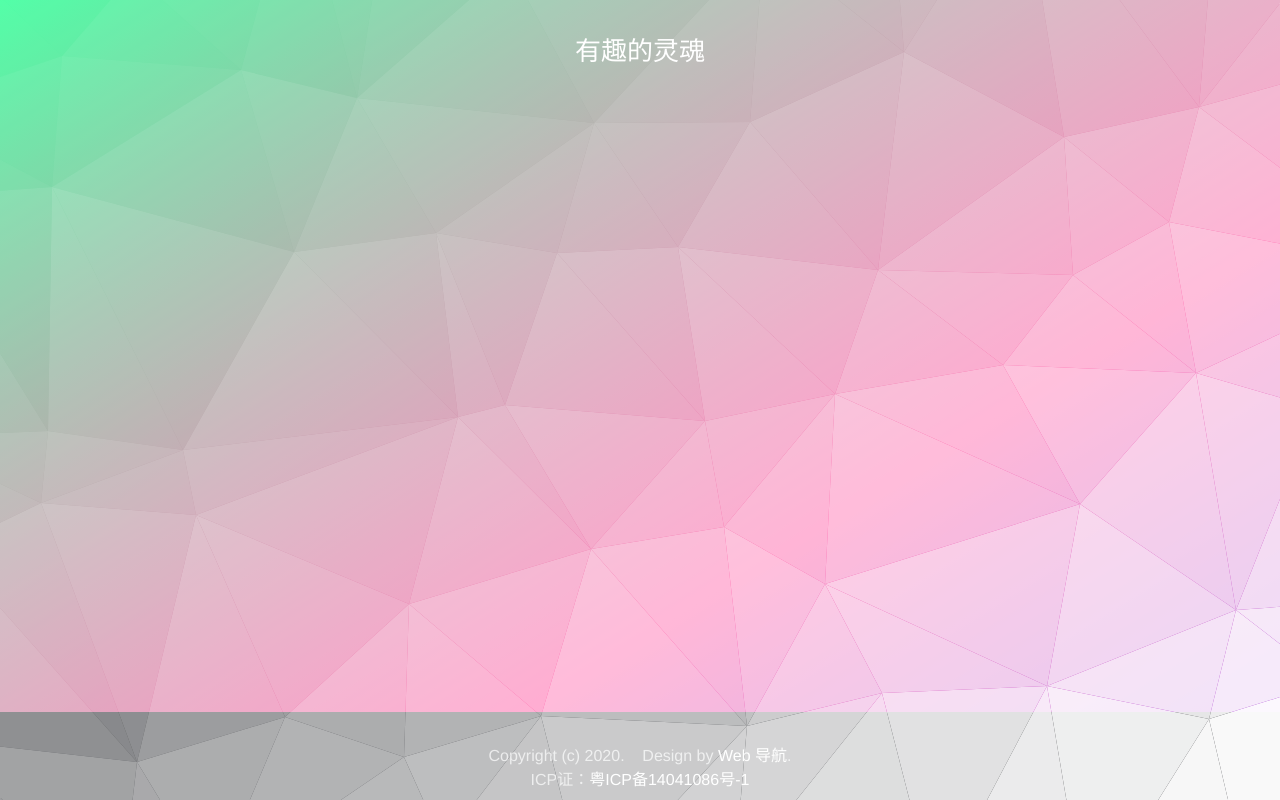
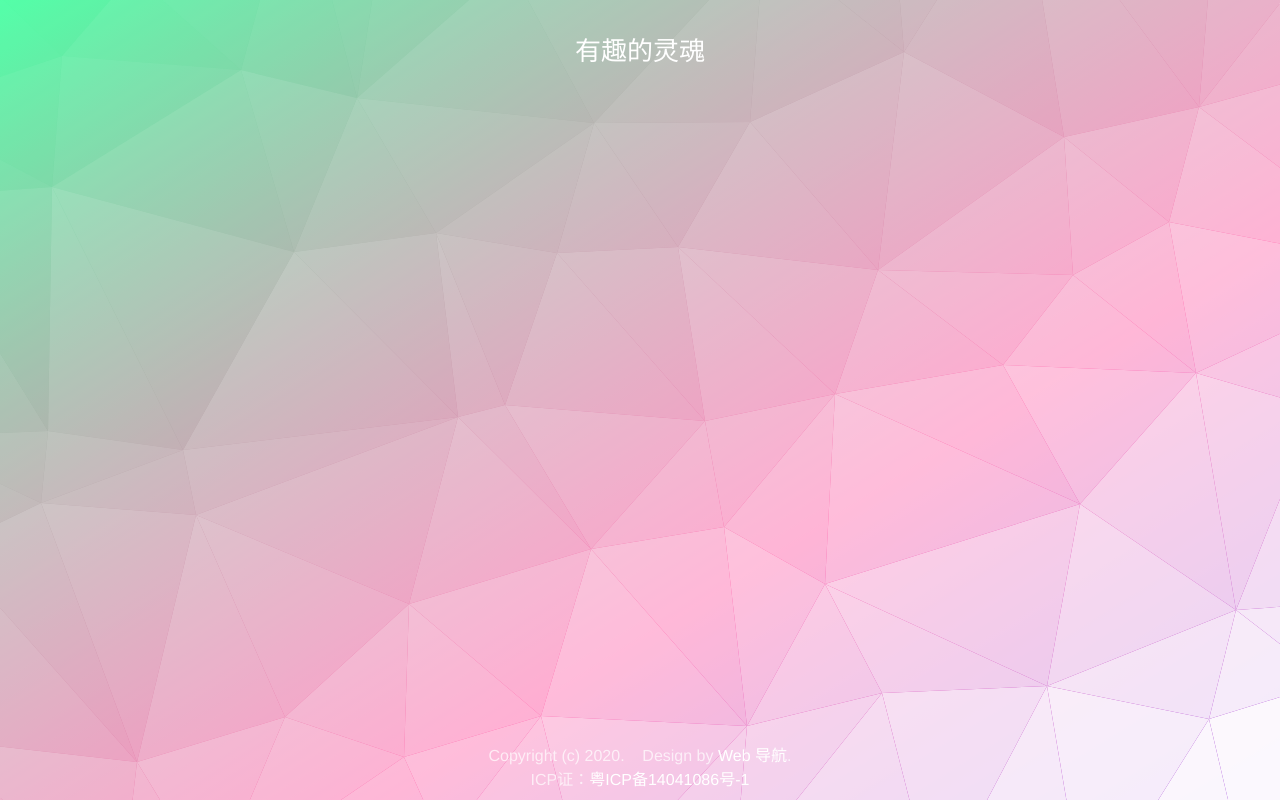
Before and after one commit to xzhaoxiong/szovo, a plain HTML site: page index.html in a window 1280 px wide. Drawn offline with Linux system fonts and the light colour scheme.

Commit message:
Update index.css

```diff
--- a/index.css
+++ b/index.css
@@ -386,9 +386,10 @@ img {
 .footer {
     margin-top: 30px;
     text-align: center;
-    background: #26282c;
+    background: transparent;
     padding: 30px 0 10px 0;
     color: hsla(0, 0%, 100%, .7);
+    z-index: 9999999;
 }
 
 .footer a {
```
